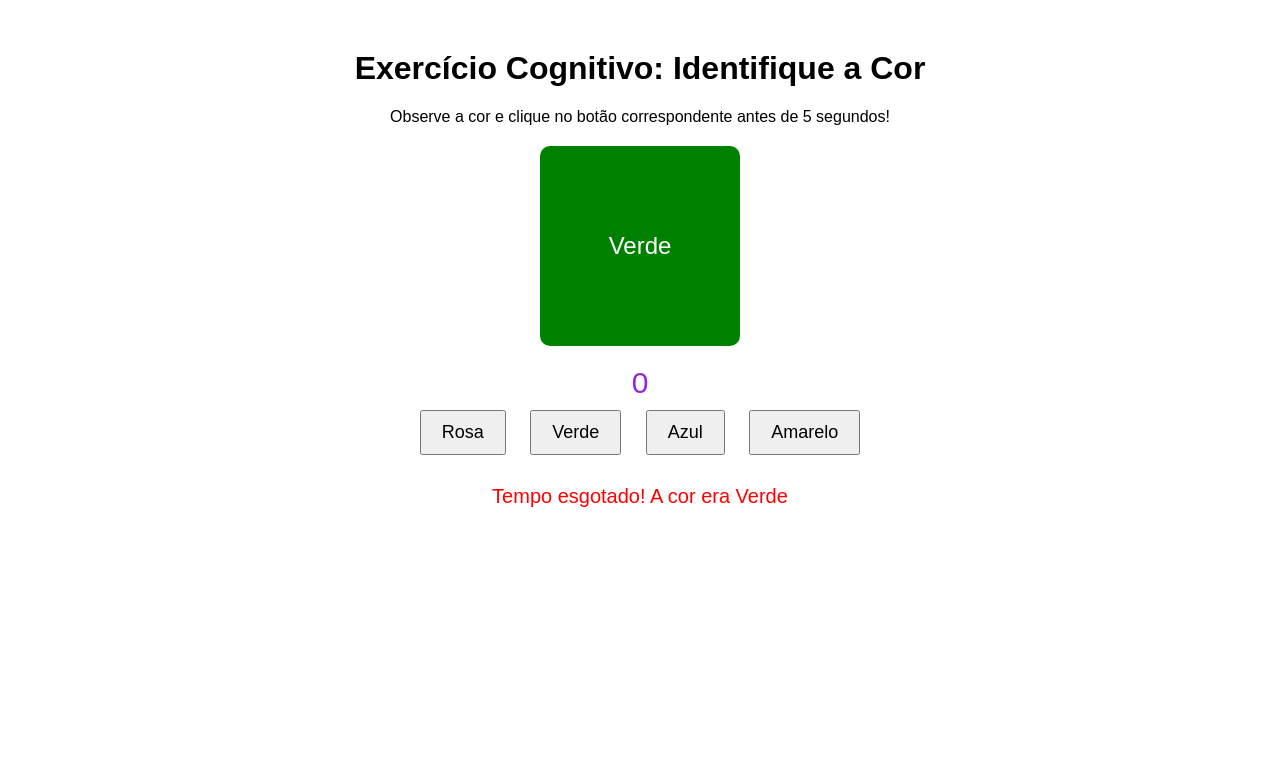
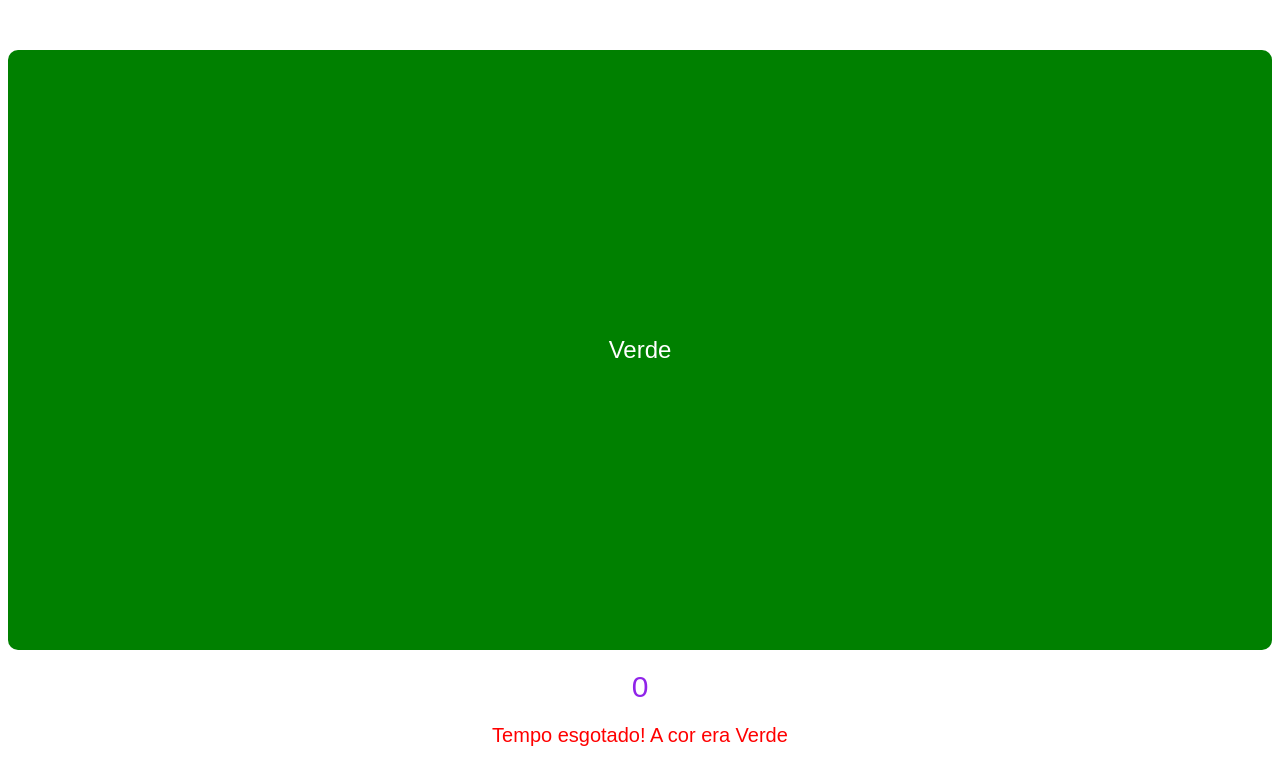
Before and after one commit to ThiagoHouse/cognitive, a plain HTML site: page index.html in a window 1280 px wide. Drawn offline with Linux system fonts and the light colour scheme.

Commit message:
Ajusta a cor ao tamanho da tela

```diff
--- a/index.html
+++ b/index.html
@@ -11,8 +11,8 @@
             margin-top: 50px;
         }
         #colorBox {
-            width: 200px;
-            height: 200px;
+            width: 100%;
+            height: 600px ;
             margin: 20px auto;
             display: flex;
             justify-content: center;
@@ -39,8 +39,8 @@
     </style>
 </head>
 <body>
-    <h1>Exercício Cognitivo: Identifique a Cor</h1>
-    <p>Observe a cor e clique no botão correspondente antes de 5 segundos!</p>
+    <!-- <h1>Exercício Cognitivo: Identifique a Cor</h1>
+    <p>Observe a cor e clique no botão correspondente antes de 5 segundos!</p> -->
 
     <!-- Caixa de Cores -->
     <div id="colorBox">Azul</div>
@@ -49,12 +49,12 @@
     <div id="timer">5</div>
 
     <!-- Respostas de Cores -->
-    <div>
+    <!-- <div>
         <button class="btn" onclick="checkColor('Pink')">Rosa</button>
         <button class="btn" onclick="checkColor('Green')">Verde</button>
         <button class="btn" onclick="checkColor('Blue')">Azul</button>
         <button class="btn" onclick="checkColor('Yellow')">Amarelo</button>
-    </div>
+    </div> -->
 
     <!-- Resultado -->
     <div id="result"></div>
```
